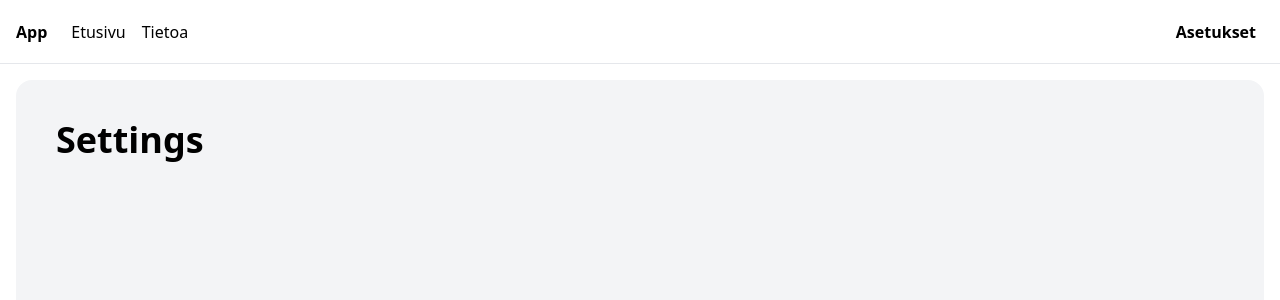
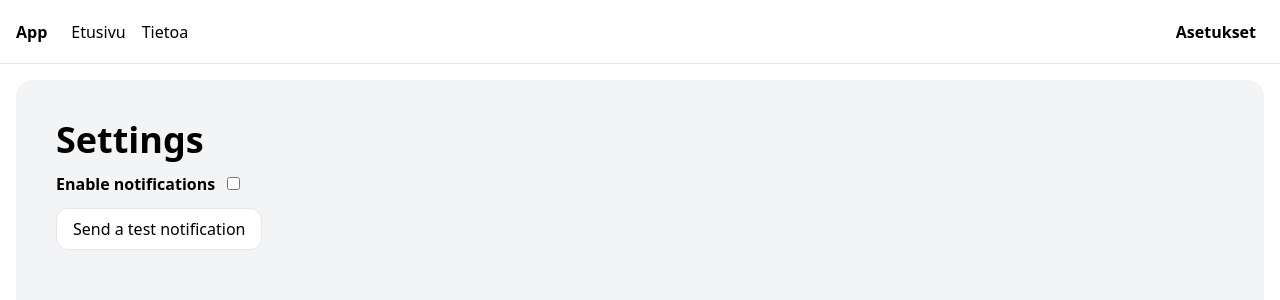
Before and after one commit to mirorauhala/popsicle, a React (Create React App) app: page /settings in a window 1280 px wide. Shown: the top 300 px of the page. Built offline with nearby package versions, Linux system fonts and the light colour scheme.

Commit message:
Add notifications

```diff
--- a/src/pages/Settings.js
+++ b/src/pages/Settings.js
@@ -1,7 +1,46 @@
 export default function Settings() {
+  const handleNotifications = (e) => {
+    Notification.requestPermission().then(function (result) {
+      console.log(result);
+    });
+  };
+
+  const handleNotificationTest = (e) => {
+    const noti = new Notification("Remin", {
+      body: "testing",
+    });
+
+    noti.onclick = () => {
+      console.log("moi");
+    };
+
+    console.log(noti);
+  };
+
   return (
-    <div class="bg-gray-100 p-10 rounded-2xl h-full">
-      <h1 class="font-bold text-4xl">Settings</h1>
+    <div className="bg-gray-100 p-10 rounded-2xl h-full">
+      <h1 className="font-bold text-4xl">Settings</h1>
+
+      <div className="py-3">
+        <label htmlFor="notifications" className="font-bold">
+          Enable notifications
+        </label>
+        <input
+          type="checkbox"
+          id="notifications"
+          className="mx-3"
+          checked={Notification.permission === "granted"}
+          onChange={handleNotifications}
+        />
+      </div>
+
+      <button
+        type="button"
+        className="bg-white border rounded-xl py-2 px-4"
+        onClick={handleNotificationTest}
+      >
+        Send a test notification
+      </button>
     </div>
   );
 }
```
